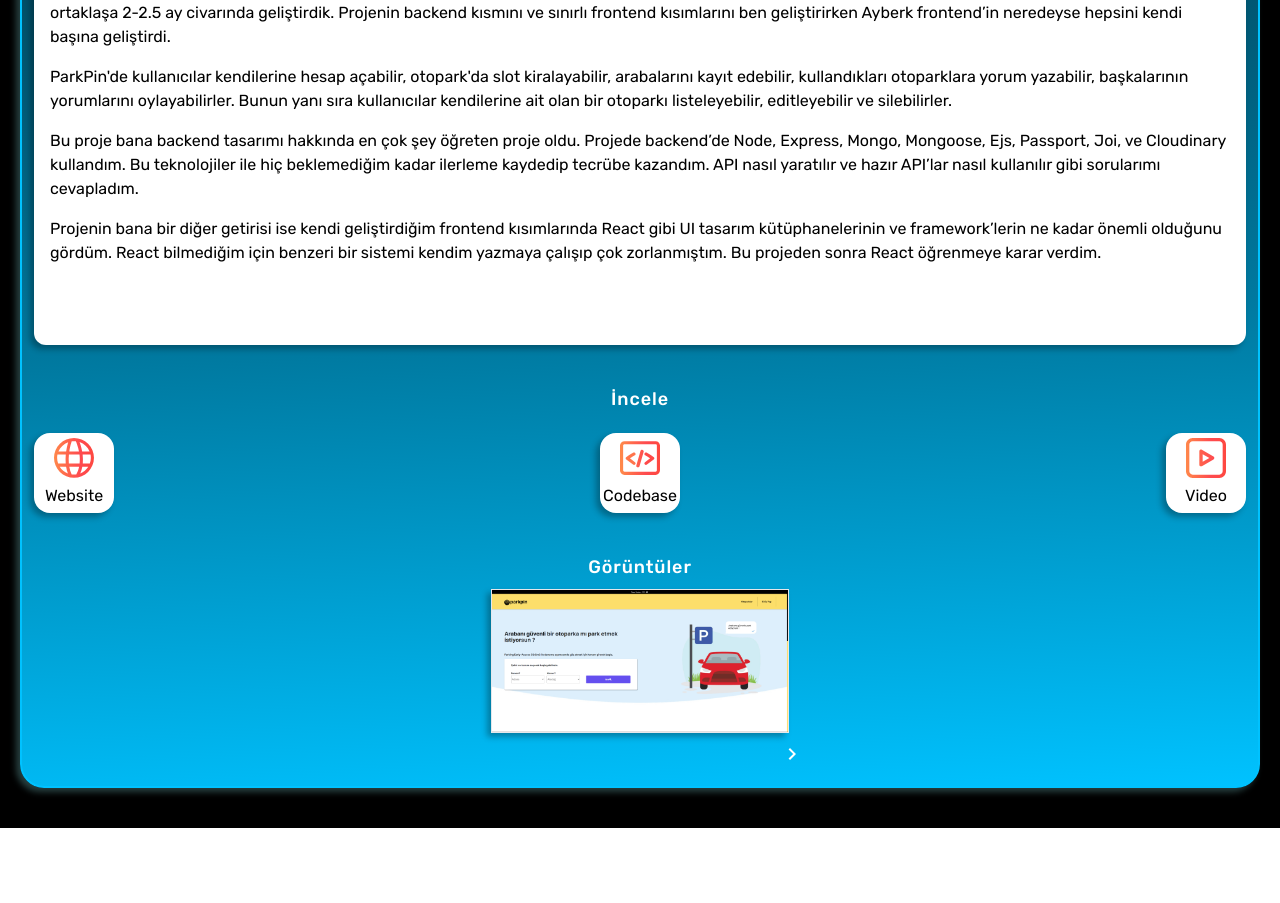
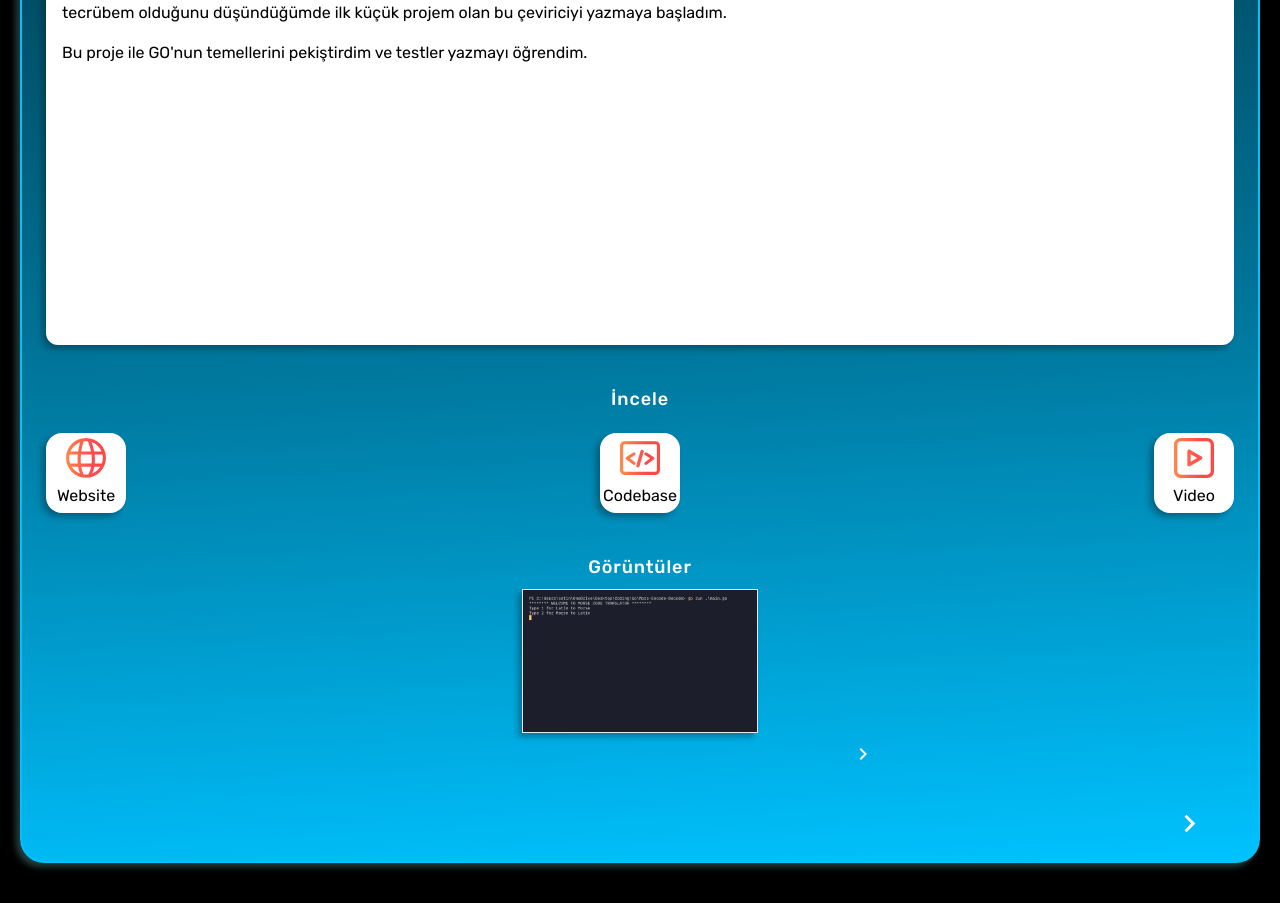
Before and after one commit to LoyalEnv0y/Portfolio, a React (Vite) app in the folder client/: page / in a window 1280 px wide. Shown: the part 3724-4627 px from the top of the page. Before the commit the page ends 4552 px from the top, so only its background shows below. Built offline with nearby package versions, Linux system fonts and the light colour scheme.

Commit message:
Done with Projects section

```diff
--- a/client/src/components/ImageCarousel.tsx
+++ b/client/src/components/ImageCarousel.tsx
@@ -92,15 +92,15 @@ const ImageCarousel = ({ imageURLs, className }: ImageCarouselProps) => {
 					/>
 				</AnimatePresence>
 			</div>
-			<div className="flex w-1/2">
-				<div className="w-1/2 flex justify-center">
+			<div className="flex w-3/4">
+				<div className="flex w-1/2 justify-center">
 					{page !== 0 && (
 						<button onClick={() => move(-1)} disabled={isAnimating}>
 							<KeyboardArrowLeftIcon />
 						</button>
 					)}
 				</div>
-				<div className="w-1/2 flex justify-center">
+				<div className="flex w-1/2 justify-center">
 					{page !== imageURLs.length - 1 && (
 						<button onClick={() => move(1)} disabled={isAnimating}>
 							<KeyboardArrowRightIcon />
--- /dev/null
+++ b/client/src/components/Project.tsx
@@ -0,0 +1,87 @@
+import { motion } from 'framer-motion';
+import { Project } from '../types';
+import ImageCarousel from './ImageCarousel';
+
+type ProjectProps = {
+	project: Project;
+	direction: number;
+};
+
+const ProjectCell = ({ project, direction }: ProjectProps) => {
+	const container = {
+		start: {},
+		end: {
+			transition: {
+				staggerChildren: 0.3,
+			},
+		},
+	};
+
+	const item = {
+		start: { opacity: 0, x: direction > 0 ? 1000 : -1000 },
+		end: { opacity: 1, x: 0 },
+	};
+
+	return (
+		<motion.div
+			className="flex h-full w-full flex-col items-center gap-y-10 px-3"
+			variants={container}
+			initial="start"
+			animate="end"
+		>
+			<h3 className="text-center text-xl font-medium tracking-wider">
+				{project.title}
+			</h3>
+
+			<motion.section
+				variants={item}
+				className="h-96 w-full rounded-xl bg-white p-4 text-black shadow-lb"
+			>
+				<div className="flex h-full w-full flex-col gap-y-4 overflow-y-auto scrollbar-thin scrollbar-track-transparent scrollbar-thumb-[#009DCE] scrollbar-thumb-rounded">
+					{project.description.map((paragraph, i) => (
+						<p key={i}>{paragraph}</p>
+					))}
+				</div>
+			</motion.section>
+
+			<motion.section
+				variants={item}
+				className="flex w-full flex-col items-center gap-5"
+			>
+				<h3 className="text-lg font-medium tracking-wider">İncele</h3>
+
+				<div className="flex w-full justify-between">
+					<button className="flex h-20 w-20 flex-col items-center justify-evenly rounded-2xl bg-white shadow-lb">
+						<img src="/assets/Web.svg" className="h-10 w-10" />
+						<p className="text-black">Website</p>
+					</button>
+					<button className="flex h-20 w-20 flex-col items-center justify-evenly rounded-2xl bg-white shadow-lb">
+						<img src="/assets/Codebase.svg" className="h-10 w-10" />
+						<p className="text-black">Codebase</p>
+					</button>
+					<button className="flex h-20 w-20 flex-col items-center justify-evenly rounded-2xl bg-white shadow-lb">
+						<img src="/assets/Video.svg" className="h-10 w-10" />
+						<p className="text-black">Video</p>
+					</button>
+				</div>
+			</motion.section>
+
+			<motion.section
+				variants={item}
+				className="flex w-full flex-col items-center gap-2"
+			>
+				{project.imageURLs && (
+					<>
+						<h3 className="text-lg font-medium tracking-wider">
+							Görüntüler
+						</h3>
+
+						<ImageCarousel imageURLs={project.imageURLs} />
+					</>
+				)}
+			</motion.section>
+		</motion.div>
+	);
+};
+
+export default ProjectCell;
--- a/client/src/components/Projects.tsx
+++ b/client/src/components/Projects.tsx
@@ -1,47 +1,86 @@
+import { useState } from 'react';
 import projectsData from '../data/Projects';
-import ImageCarousel from './ImageCarousel';
+import ProjectCell from './Project';
+import KeyboardArrowLeftIcon from '@mui/icons-material/KeyboardArrowLeft';
+import KeyboardArrowRightIcon from '@mui/icons-material/KeyboardArrowRight';
+import { AnimatePresence, motion } from 'framer-motion';
 
+const variants = {
+	enter: (direction: number) => {
+		return {
+			x: direction > 0 ? 1000 : -1000,
+			opacity: 0,
+		};
+	},
+
+	center: {
+		x: 0,
+		opacity: 1,
+	},
+
+	exit: (direction: number) => {
+		return {
+			x: direction > 0 ? -1000 : 1000,
+			opacity: 0,
+		};
+	},
+};
 const Projects = () => {
-	const project = projectsData[7];
+	const [isAnimating, setIsAnimating] = useState(false);
+	const [[page, direction], setPage] = useState([0, 0]);
+	const move = (newDirection: number) => {
+		if (isAnimating) return;
+		if (page <= 0 && newDirection < 0) return;
+		if (page >= projectsData.length - 1 && newDirection > 0) return;
+
+		setIsAnimating(true);
+		setPage([page + newDirection, newDirection]);
+	};
+
+	const currProject = projectsData[page];
 
 	return (
-		<div className="projects-card flex w-full flex-col items-center gap-y-10 rounded-3xl border-2 border-[#00C2FF] px-3 py-5 shadow-lb shadow-[#9affff40]">
-			<h3 className="text-xl font-medium tracking-wider">{project.title}</h3>
+		<div className="projects-card rounded-3xl border-2 border-[#00C2FF] shadow-lb shadow-[#9affff40]">
+			<AnimatePresence mode="wait" custom={direction} initial={false}>
+				<motion.div
+					variants={variants}
+					custom={direction}
+					initial="enter"
+					animate="center"
+					exit="exit"
+					transition={{
+						duration: 0.3,
+						onComplete: () => setIsAnimating(false),
+					}}
+					key={currProject.id}
+					className="flex h-full w-full flex-col items-center gap-y-10 px-3 py-5"
+				>
+					{
+						<ProjectCell
+							project={currProject}
+							key={currProject.id}
+							direction={direction}
+						/>
+					}
+				</motion.div>
+			</AnimatePresence>
 
-			<section className="h-96 w-full rounded-xl bg-white p-4 text-black shadow-lb">
-				<div className="flex h-full w-full flex-col gap-y-4 overflow-y-auto scrollbar-thin scrollbar-track-transparent scrollbar-thumb-[#009DCE] scrollbar-thumb-rounded">
-					{project.description.map((paragraph, i) => (
-						<p key={i}>{paragraph}</p>
-					))}
+			<div className="mx-auto my-5 flex w-11/12">
+				<div className="flex w-1/2 justify-start">
+					{page > 0 && (
+						<button onClick={() => move(-1)} disabled={isAnimating}>
+							<KeyboardArrowLeftIcon fontSize="large" />
+						</button>
+					)}
 				</div>
-			</section>
-
-			<section className="flex w-full flex-col items-center gap-5">
-				<h3 className="text-lg font-medium tracking-wider">İncele</h3>
-
-				<div className="flex w-full justify-between">
-					<button className="flex h-20 w-20 flex-col items-center justify-evenly rounded-2xl bg-white shadow-lb">
-						<img src="/assets/Web.svg" className="h-10 w-10" />
-						<p className="text-black">Website</p>
-					</button>
-					<button className="flex h-20 w-20 flex-col items-center justify-evenly rounded-2xl bg-white shadow-lb">
-						<img src="/assets/Codebase.svg" className="h-10 w-10" />
-						<p className="text-black">Codebase</p>
-					</button>
-					<button className="flex h-20 w-20 flex-col items-center justify-evenly rounded-2xl bg-white shadow-lb">
-						<img src="/assets/Video.svg" className="h-10 w-10" />
-						<p className="text-black">Video</p>
-					</button>
+				<div className="flex w-1/2 justify-end">
+					{page < projectsData.length - 1 && (
+						<button onClick={() => move(1)} disabled={isAnimating}>
+							<KeyboardArrowRightIcon fontSize="large" />
+						</button>
+					)}
 				</div>
-			</section>
-
-			<section className="flex w-full flex-col items-center gap-2">
-				<h3 className="text-lg font-medium tracking-wider">Görüntüler</h3>
-
-				{project.imageURLs && (
-					<ImageCarousel imageURLs={project.imageURLs} />
-				)}
-			</section>
+			</div>
 		</div>
 	);
 };
--- a/client/src/data/Projects.ts
+++ b/client/src/data/Projects.ts
@@ -21,7 +21,7 @@ export default [
 
 	{
 		id: uuid(),
-		title: 'Ping Pong Score Keeper',
+		title: 'PingPong Score Keeper',
 		description: [
 			'Web tasarımı hakkında yazdığım ilk küçük projeydi. Bu proje bir ping pong oyunu içerisinde skoru takip etmeye yarıyor.',
 			'HTML, CSS, Bootstrap, JS bilgilerimi geliştirmemi, DOM yapısını nasıl manüpüle edebileceğimi öğrenmemi sağladı.',
```
